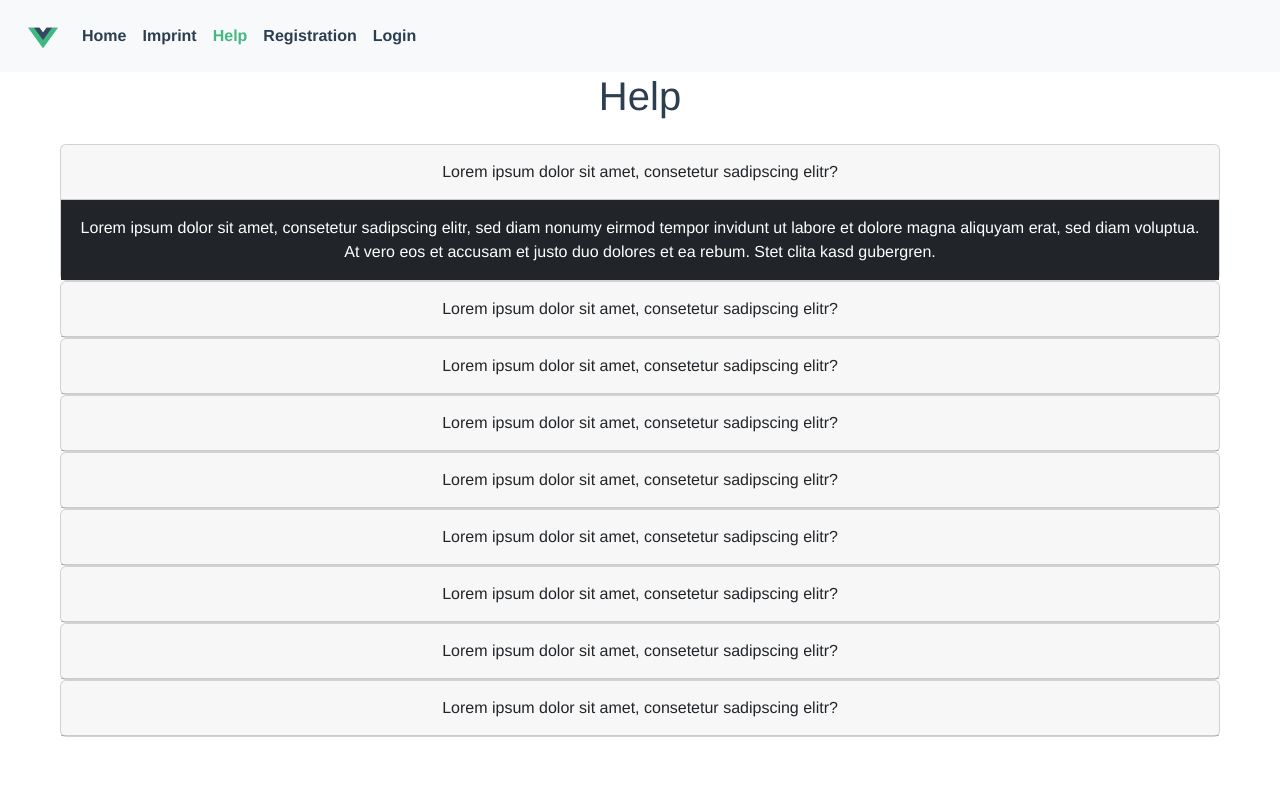
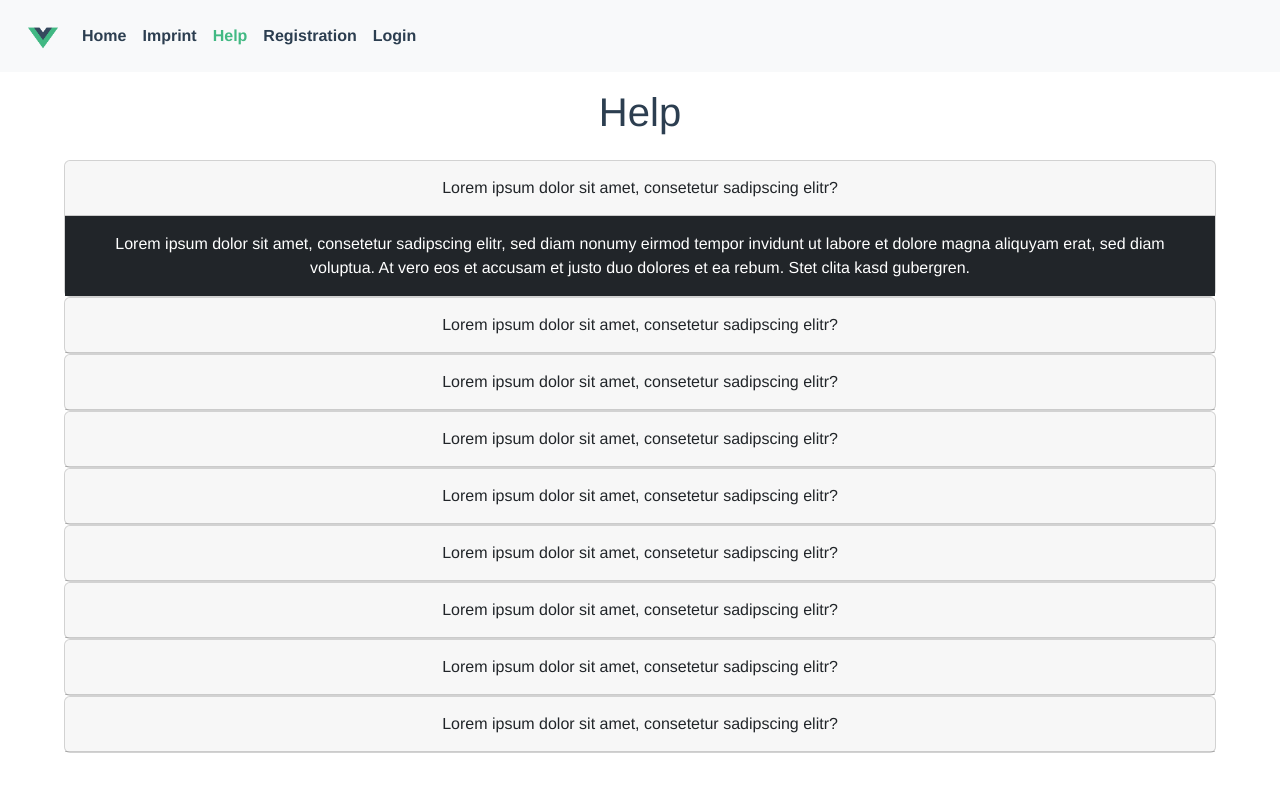
Before and after one commit to wi20b083/fweng-proj, a Vue app in the folder proj/: page /help in a window 1280 px wide. Shown: the top 792 px of the page. Built offline with nearby package versions, Linux system fonts and the light colour scheme.

Commit message:
ka was das ist

```diff
--- a/proj/src/views/HelpView.vue
+++ b/proj/src/views/HelpView.vue
@@ -1,6 +1,6 @@
 <template>
 <div class="centered">
-    <div class="container-fluid bg-white">
+    <div class="container-fluid p-3">
         <h1>Help</h1>
         <div class="pt-3 ps-5 pe-5 pb-3">
         <div id="accordion">
```
